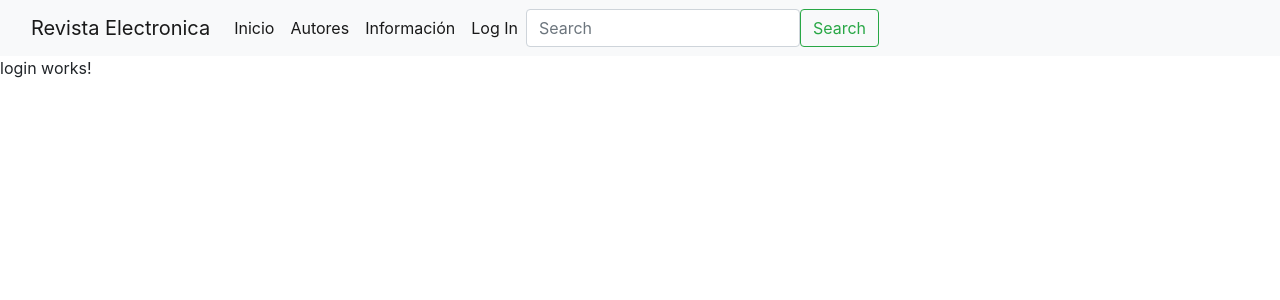
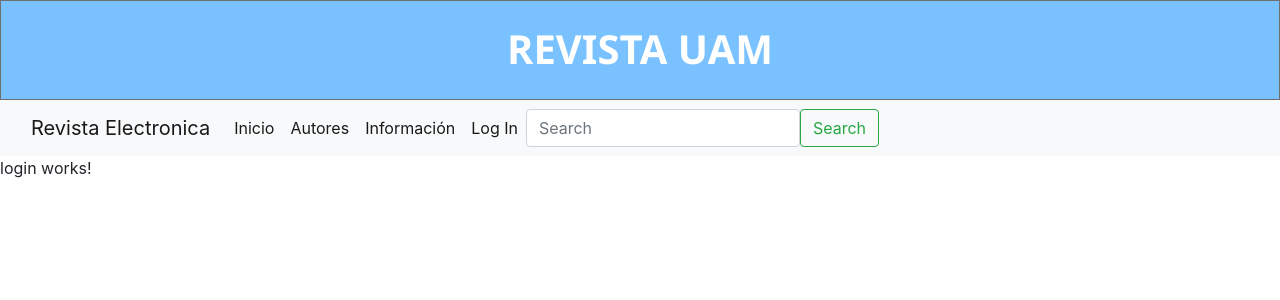
Before and after one commit to nataliaSeguraRamirez/RevistaElectronica-UAM, an Angular app in the folder revistaElectronica/: page /login in a window 1280 px wide. Shown: the top 300 px of the page. Built offline with nearby package versions, Linux system fonts and the light colour scheme.

Commit message:
Terminado componente header

```diff
--- a/revistaElectronica/src/app/Components/header/header.component.css
+++ b/revistaElectronica/src/app/Components/header/header.component.css
@@ -0,0 +1,17 @@
+header {
+  background: #7ac1ff 0% 0% no-repeat padding-box;
+  border: 1px solid #707070;
+  opacity: 1;
+  top: -1px;
+  left: 0px;
+  width: 100%;
+  height: 100px;
+}
+h1 {
+  margin-top: 24px;
+
+  font-family: 'Segoe UI', Tahoma, Geneva, Verdana, sans-serif;
+  font-weight: bold;
+  color: white;
+  text-align: center;
+}
--- a/revistaElectronica/src/app/Components/header/header.component.html
+++ b/revistaElectronica/src/app/Components/header/header.component.html
@@ -1 +1,3 @@
-<p>header works!</p>
+<header>
+  <h1>REVISTA UAM</h1>
+</header>
--- a/revistaElectronica/src/app/app.component.html
+++ b/revistaElectronica/src/app/app.component.html
@@ -1 +1,4 @@
-<router-outlet><app-menu-navegacion></app-menu-navegacion></router-outlet>
+<router-outlet>
+  <app-header></app-header>
+  <app-menu-navegacion></app-menu-navegacion>
+</router-outlet>
```
